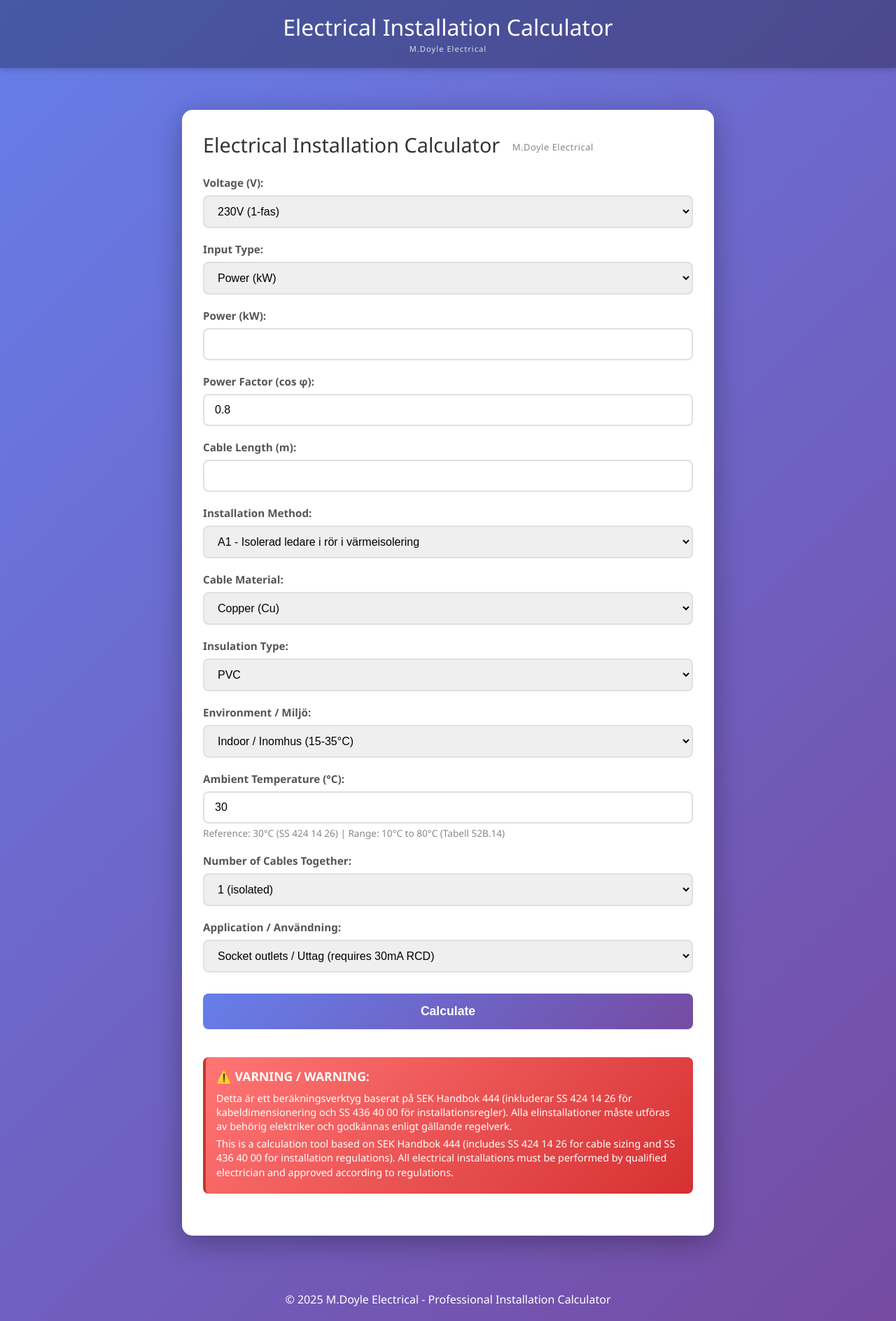
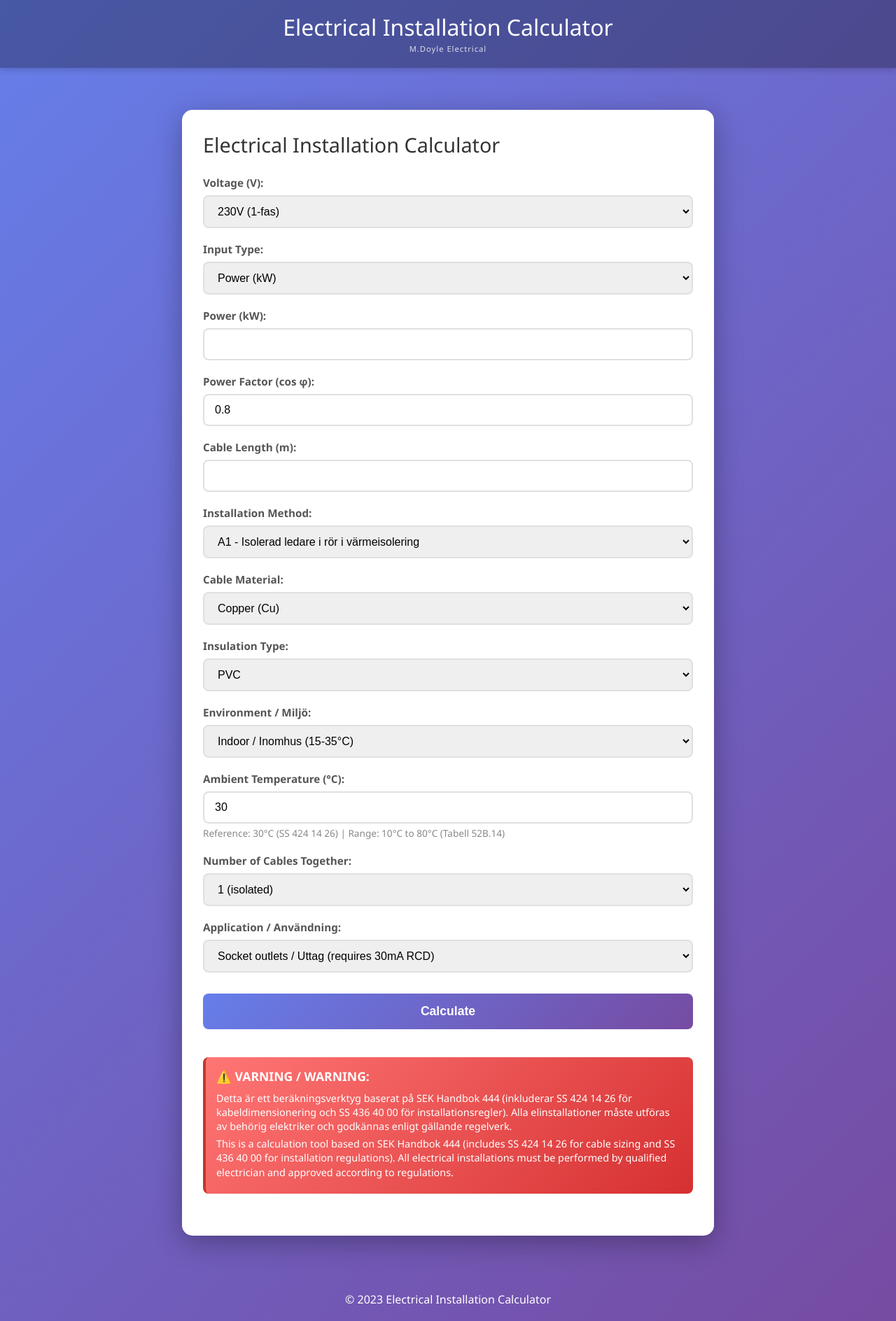
Before and after one commit to mido3636/swedish-electrical-calculator, a website: page docs/index.html in a window 1280 px wide. Shown: the whole page at 70% size. Drawn offline with Linux system fonts and the light colour scheme.

Commit message:
Remove branding from white section, keep only in header

```diff
--- a/docs/index.html
+++ b/docs/index.html
@@ -12,7 +12,7 @@
     </header>
     <main>
         <section id="calculations">
-            <h2>Electrical Installation Calculator <span class="brand">M.Doyle Electrical</span></h2>
+            <h2>Electrical Installation Calculator</h2>
             <form id="calcForm">
                 <div class="form-group">
                     <label for="voltage">Voltage (V):</label>
@@ -135,7 +135,7 @@
         </section>
     </main>
     <footer>
-        <p>&copy; 2025 M.Doyle Electrical - Professional Installation Calculator</p>
+        <p>&copy; 2023 Electrical Installation Calculator</p>
     </footer>
     <script src="scripts/app.js"></script>
 </body>
```
Also changed, not shown: src/index.html (+2 -2 lines).
